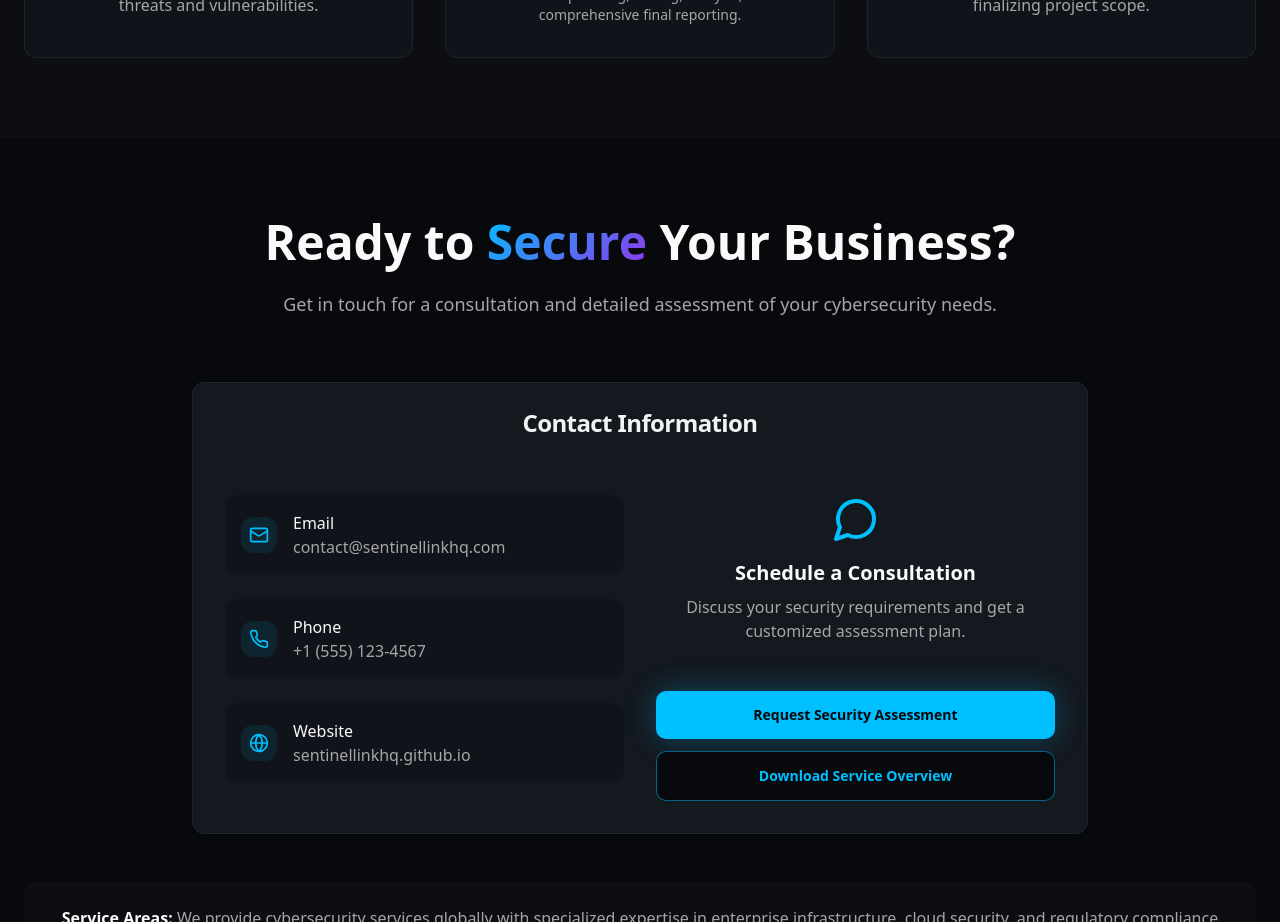
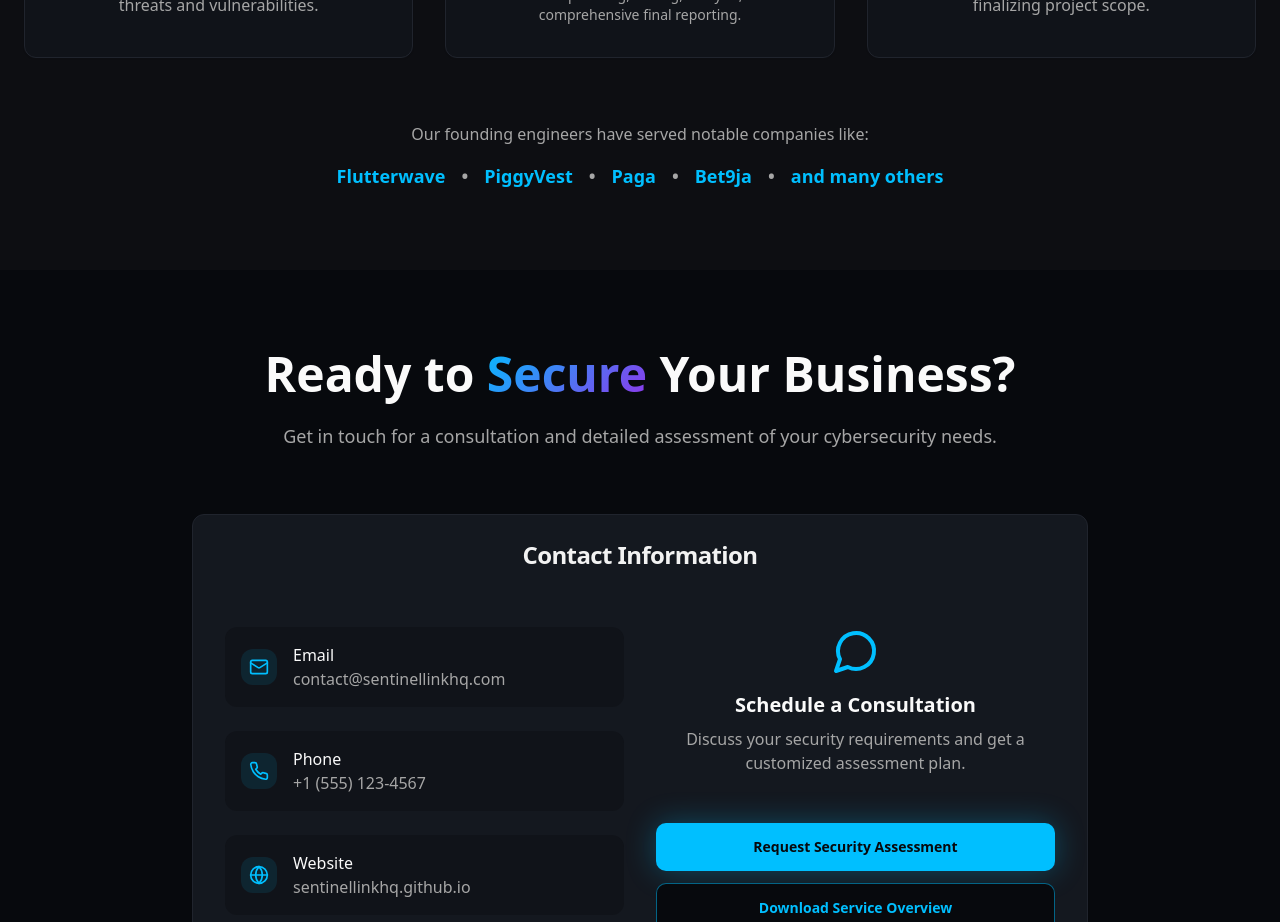
Before and after one commit to SentinelLinkHQ/SentinelLinkHQ, a React (Vite) app: page / in a window 1280 px wide. Shown: the part 2300-3222 px from the top of the page. Built offline with nearby package versions, Linux system fonts and the light colour scheme.

Commit message:
Add notable companies to homepage
Include a section on the homepage listing notable companies served by SentinelLinkHQ's founding engineers.

```diff
--- a/src/components/WhyChooseUs.tsx
+++ b/src/components/WhyChooseUs.tsx
@@ -57,6 +57,24 @@ const WhyChooseUs = () => {
             </CardContent>
           </Card>
         </div>
+
+        {/* Experience Section */}
+        <div className="mt-16 text-center">
+          <p className="text-muted-foreground mb-4">
+            Our founding engineers have served notable companies like:
+          </p>
+          <div className="flex flex-wrap justify-center gap-4 text-lg font-semibold">
+            <span className="text-primary">Flutterwave</span>
+            <span className="text-muted-foreground">•</span>
+            <span className="text-primary">PiggyVest</span>
+            <span className="text-muted-foreground">•</span>
+            <span className="text-primary">Paga</span>
+            <span className="text-muted-foreground">•</span>
+            <span className="text-primary">Bet9ja</span>
+            <span className="text-muted-foreground">•</span>
+            <span className="text-primary">and many others</span>
+          </div>
+        </div>
       </div>
     </section>
   );
```
